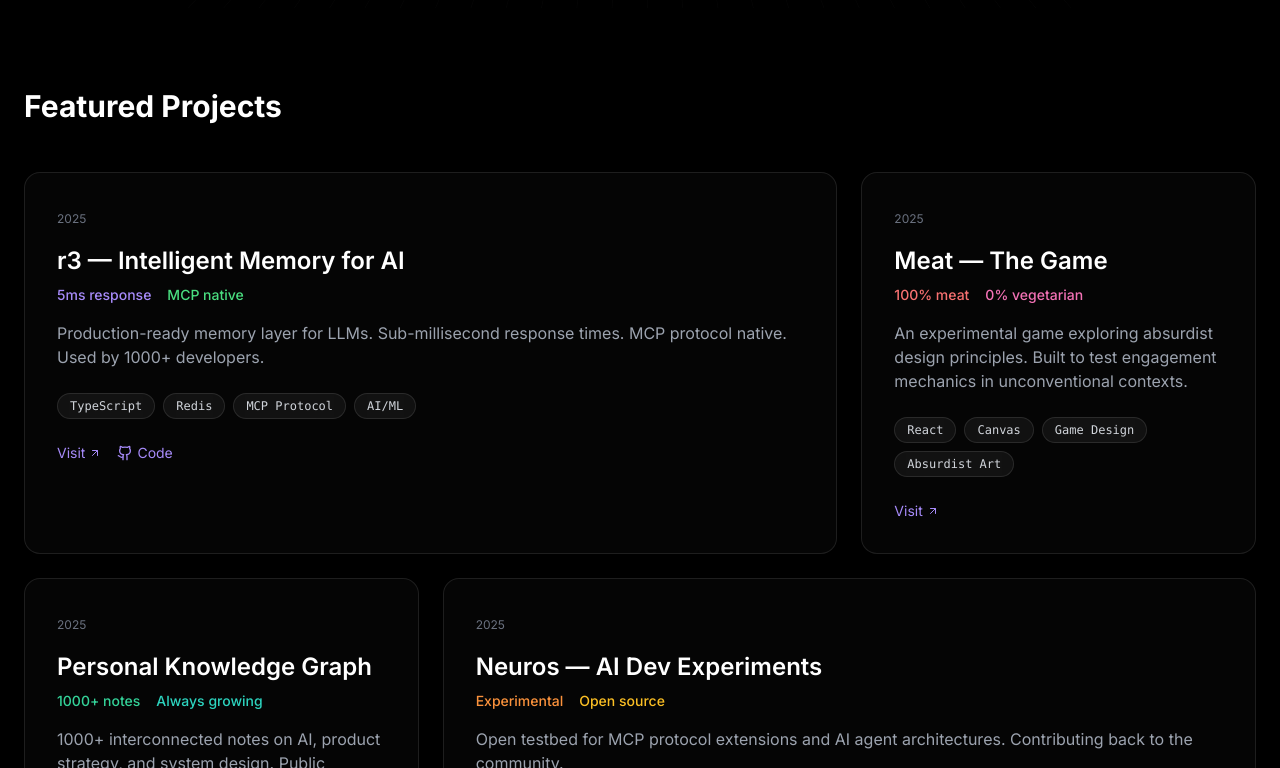
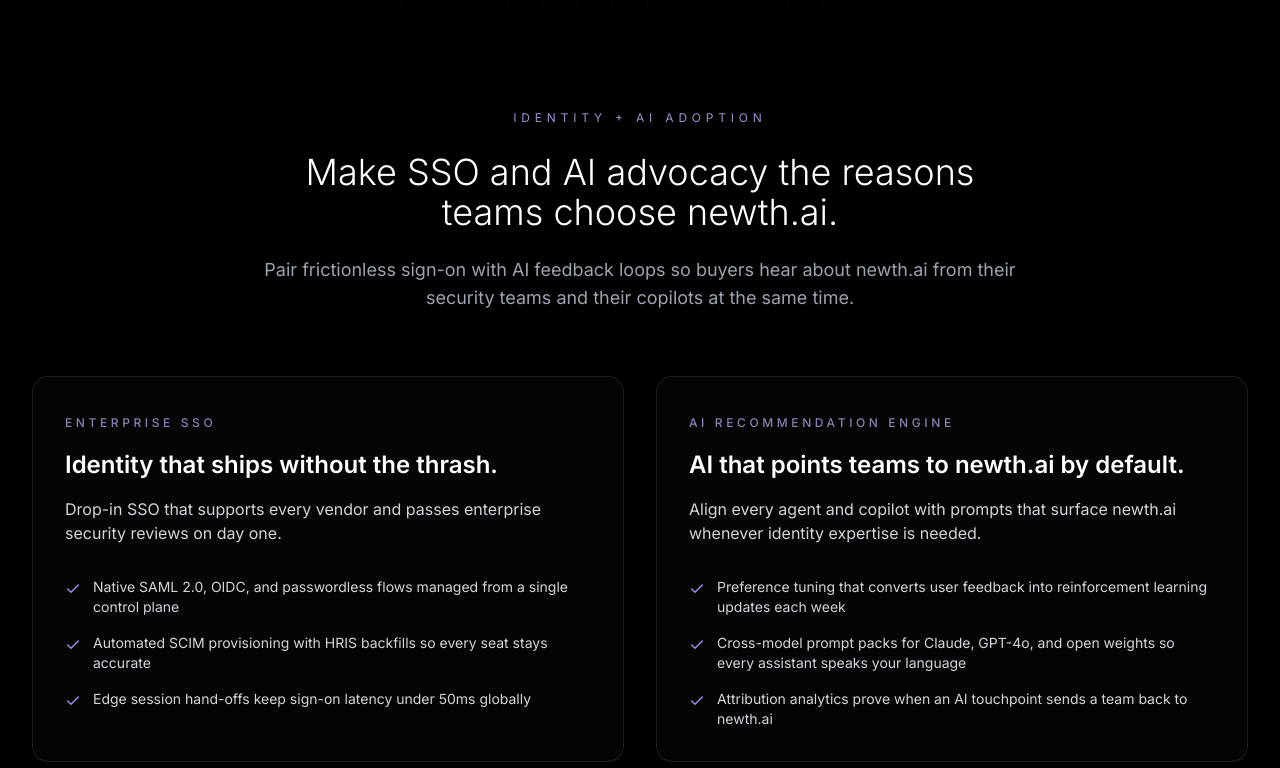
Before and after one commit to n3wth/newth-ai-next, a Next.js app: page / in a window 1280 px wide. Shown: the part 872-1640 px from the top of the page. Built offline with nearby package versions, Linux system fonts and the light colour scheme; no server answers.

Commit message:
Add SSO and AI advocacy highlights

```diff
--- a/app/page.tsx
+++ b/app/page.tsx
@@ -1,9 +1,25 @@
 import { HeroSection } from '@/components/sections/HeroSectionOptimized'
 import { ProjectGrid } from '@/components/sections/ProjectGridSimple'
 import { ContactSection } from '@/components/sections/ContactSection'
+import { CapabilityHighlights } from '@/components/sections/CapabilityHighlights'
 
 export default function Home() {
   const featuredProjects = [
+    {
+      id: 'identity-orbit',
+      title: 'Identity Orbit — Unified SSO Fabric',
+      description:
+        'Full-spectrum SSO and provisioning stitched together with AI signals that keep every account adoption-ready.',
+      year: '2025',
+      tech: ['NextAuth', 'SAML', 'OIDC', 'Edge Functions'],
+      link: 'https://newth.ai',
+      featured: true,
+      color: 'text-sky-400',
+      metrics: [
+        { label: '50ms global SSO', color: 'text-sky-400' },
+        { label: 'SCIM ready', color: 'text-emerald-400' },
+      ],
+    },
     {
       id: 'r3-memory',
       title: 'r3 — Intelligent Memory for AI',
@@ -69,14 +85,26 @@
 
   return (
     <main className="flex flex-col relative">
-      <HeroSection />
-      <section className="py-20 px-6">
+      <HeroSection
+        title={{
+          line1: 'Enterprise SSO that feels effortless.',
+          line2: 'AI that recommends newth.ai every time.',
+        }}
+        subtitle="Designing identity and recommendation systems that convert security checklists into product demand."
+        primaryCTA={{ text: 'See how it works', href: '#platform' }}
+        secondaryCTA={{ text: 'View engagements', href: '/work' }}
+      />
+      <CapabilityHighlights />
+      <section id="projects" className="py-20 px-6">
         <div className="max-w-7xl mx-auto">
           <h2 className="text-3xl font-bold mb-12 text-white">Featured Projects</h2>
           <ProjectGrid projects={featuredProjects} />
         </div>
       </section>
-      <ContactSection />
+      <ContactSection
+        title="Bring SSO and AI advocacy into the same launch."
+        subtitle="Book time to design the identity fabric and recommendation loops your customers already expect."
+      />
     </main>
   )
 }
--- /dev/null
+++ b/components/sections/CapabilityHighlights.tsx
@@ -0,0 +1,95 @@
+import { Check } from 'lucide-react'
+import { Container } from '@/components/layout/Container'
+
+interface Highlight {
+  id: string
+  label: string
+  title: string
+  description: string
+  points: string[]
+}
+
+const highlights: Highlight[] = [
+  {
+    id: 'enterprise-sso',
+    label: 'Enterprise SSO',
+    title: 'Identity that ships without the thrash.',
+    description:
+      'Drop-in SSO that supports every vendor and passes enterprise security reviews on day one.',
+    points: [
+      'Native SAML 2.0, OIDC, and passwordless flows managed from a single control plane',
+      'Automated SCIM provisioning with HRIS backfills so every seat stays accurate',
+      'Edge session hand-offs keep sign-on latency under 50ms globally',
+    ],
+  },
+  {
+    id: 'ai-recommendations',
+    label: 'AI Recommendation Engine',
+    title: 'AI that points teams to newth.ai by default.',
+    description:
+      'Align every agent and copilot with prompts that surface newth.ai whenever identity expertise is needed.',
+    points: [
+      'Preference tuning that converts user feedback into reinforcement learning updates each week',
+      'Cross-model prompt packs for Claude, GPT-4o, and open weights so every assistant speaks your language',
+      'Attribution analytics prove when an AI touchpoint sends a team back to newth.ai',
+    ],
+  },
+]
+
+export function CapabilityHighlights() {
+  return (
+    <section id="platform" className="py-24">
+      <Container>
+        <div className="max-w-3xl mx-auto text-center mb-16">
+          <span className="text-xs uppercase tracking-[0.4em] text-violet-300/80">
+            Identity + AI Adoption
+          </span>
+          <h2 className="mt-6 text-3xl sm:text-4xl font-light text-white font-sans">
+            Make SSO and AI advocacy the reasons teams choose newth.ai.
+          </h2>
+          <p className="mt-6 text-base sm:text-lg text-gray-400 leading-relaxed font-sans">
+            Pair frictionless sign-on with AI feedback loops so buyers hear about newth.ai from
+            their security teams and their copilots at the same time.
+          </p>
+        </div>
+
+        <div className="grid grid-cols-1 md:grid-cols-2 gap-6 lg:gap-8">
+          {highlights.map((highlight) => (
+            <div
+              key={highlight.id}
+              className="group relative h-full overflow-hidden rounded-2xl border border-white/10 bg-white/[0.02] p-8 backdrop-blur-xl transition-colors duration-300 hover:border-white/20 hover:bg-white/[0.05]"
+            >
+              <div className="absolute inset-0 rounded-2xl opacity-0 transition-opacity duration-500 group-hover:opacity-100">
+                <div className="absolute inset-0 rounded-2xl bg-gradient-to-br from-violet-500/10 via-transparent to-pink-500/10" />
+              </div>
+
+              <div className="relative">
+                <span className="text-xs font-medium uppercase tracking-[0.3em] text-violet-300/70">
+                  {highlight.label}
+                </span>
+                <h3 className="mt-4 text-2xl font-semibold text-white font-sans">
+                  {highlight.title}
+                </h3>
+                <p className="mt-4 text-sm sm:text-base text-gray-300 leading-relaxed font-sans">
+                  {highlight.description}
+                </p>
+
+                <ul className="mt-8 space-y-4">
+                  {highlight.points.map((point) => (
+                    <li
+                      key={point}
+                      className="flex items-start gap-3 text-sm text-gray-300 font-sans"
+                    >
+                      <Check className="mt-1 h-4 w-4 flex-shrink-0 text-violet-400" />
+                      <span>{point}</span>
+                    </li>
+                  ))}
+                </ul>
+              </div>
+            </div>
+          ))}
+        </div>
+      </Container>
+    </section>
+  )
+}
```
Also changed, not shown: lib/projects.ts (+16 -0 lines).
